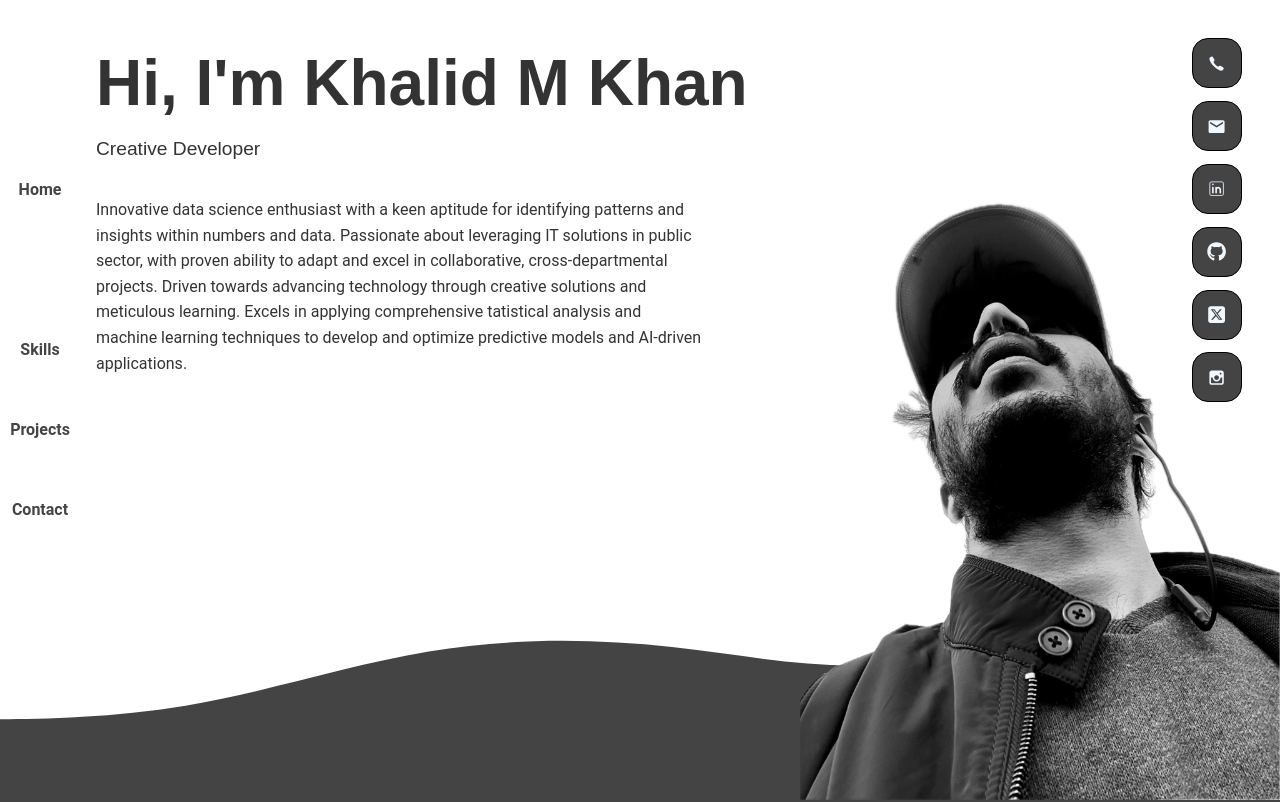
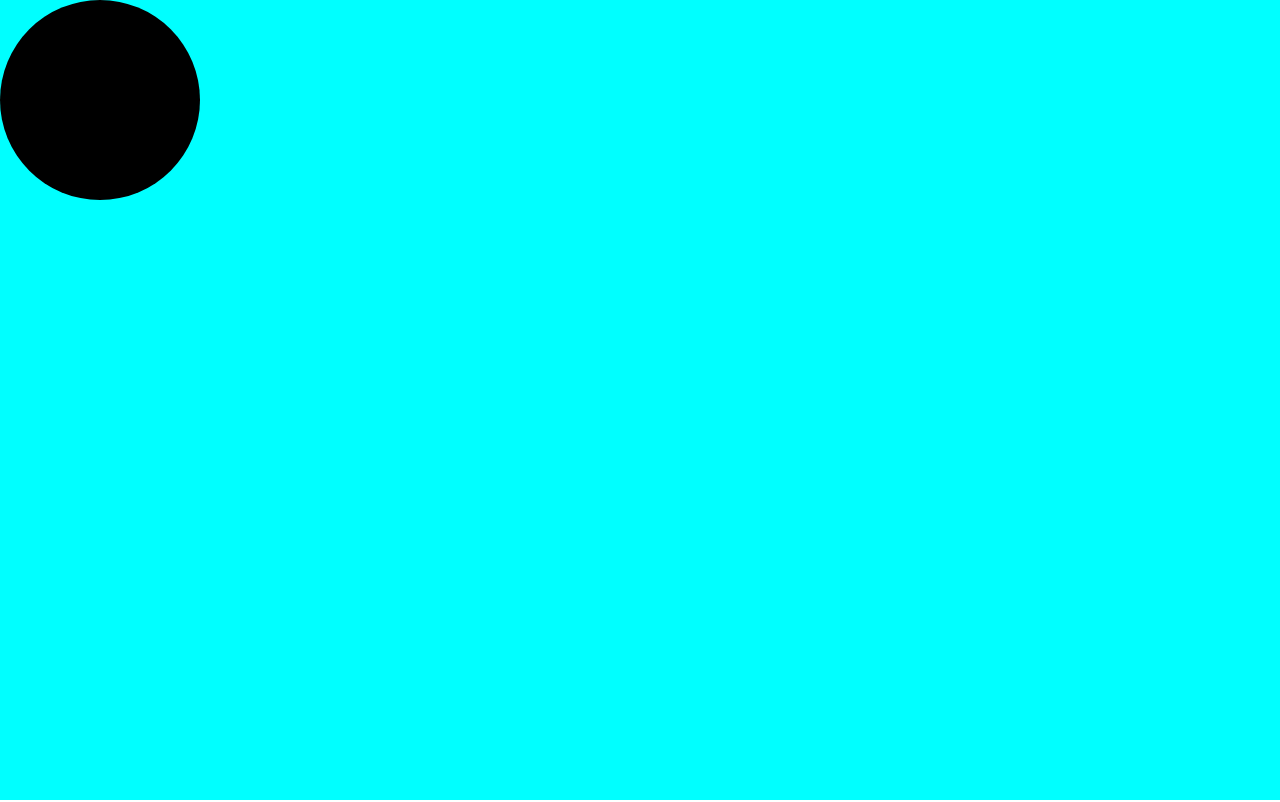
Before and after one commit to Kahl-d/portfolio_website, a React (Create React App) app in the folder client/: page / in a window 1280 px wide. Shown: the top 802 px of the page. Built offline with nearby package versions, Linux system fonts and the light colour scheme.

Commit message:
experient on the object

```diff
--- a/client/src/Components2/Home.js
+++ b/client/src/Components2/Home.js
@@ -17,7 +17,11 @@ const Home = () => {
             <div id="homeContent">
                 <div id="homeText">
                     <h1>Hi, I'm Khalid M Khan</h1>
-                    <p>Creative Developer</p>
+                    <p>Creative Designer</p>
+                    <p>Web Developer</p>
+                    <p>AI Graduate (MSc)</p>
+                    <p>NLP & Statistical Modeling Expert</p>
+
                 </div>
 
                 <div id="homeAbout">
--- /dev/null
+++ b/client/src/Experiments/Object.js
@@ -0,0 +1,20 @@
+import React from "react";
+import './c.css';
+
+const Object = () => {
+    return (
+        <div id="mainContainer">
+            <div id="object"></div>
+            <div className="b" id="b1"></div>
+            <div className="b" id="b2"></div>
+            <div className="b" id="b3"></div>
+            <div className="b" id="b4"></div>
+            <div className="b" id="b5"></div>
+
+
+        </div>
+    )
+
+};
+
+export default Object;
--- /dev/null
+++ b/client/src/Experiments/c.css
@@ -0,0 +1,54 @@
+
+
+#mainContainer{
+    width: 100vw;
+    height: 100vh;
+    min-width: 100vw;
+    max-width: 100vw;
+    min-height: 100vh;
+    max-height: 100vh;
+    display: flex;
+    flex-direction: column;
+    position: relative;
+    overflow-y: scroll;
+    background-color: beige;
+}
+
+#object{
+    position: fixed;
+    z-index: 100;
+    min-width: 200px;
+    max-width: 200px;
+    min-height: 200px;
+    max-height: 200px;
+    border-radius: 50%;
+    background-color: black;
+}
+
+.b{
+    min-width: 100vw;
+    min-width: 100vw;
+    max-width: 100vw;
+    min-height: 100vh;
+    max-height: 100vh;
+}
+
+#b1{
+    background-color: aqua;
+}
+
+#b2{
+    background-color:brown ;
+}
+
+#b3{
+    background-color: chartreuse;
+}
+
+#b4{
+    background-color: darkgoldenrod;
+}
+
+#b5{
+    background-color: darkmagenta;
+}
--- a/client/src/index.js
+++ b/client/src/index.js
@@ -1,8 +1,9 @@
 import React from "react";
 import ReactDOM from "react-dom/client";
 import App from "./App";
+import Object from "./Experiments/Object";
 
 
 const root = document.getElementById("root");
 
-ReactDOM.createRoot(root).render(<App />);
+ReactDOM.createRoot(root).render(<Object/>);
```
